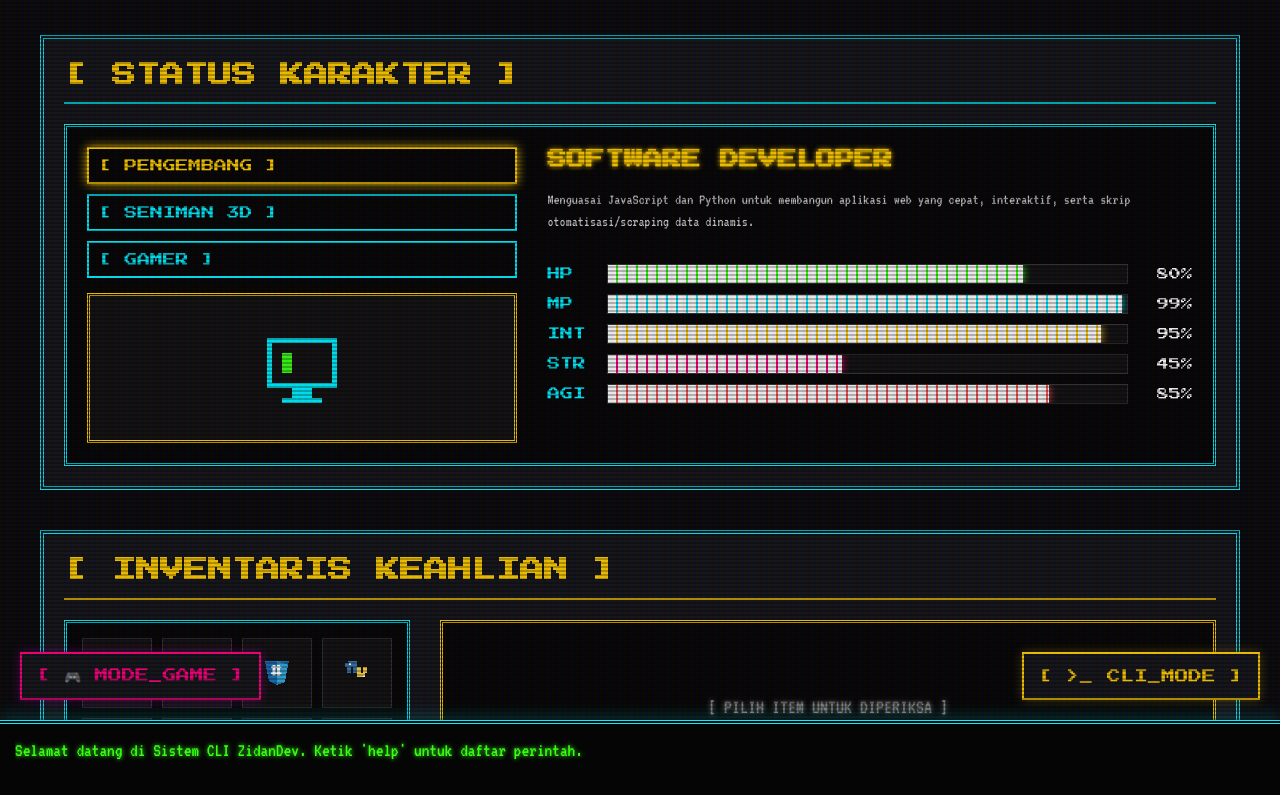
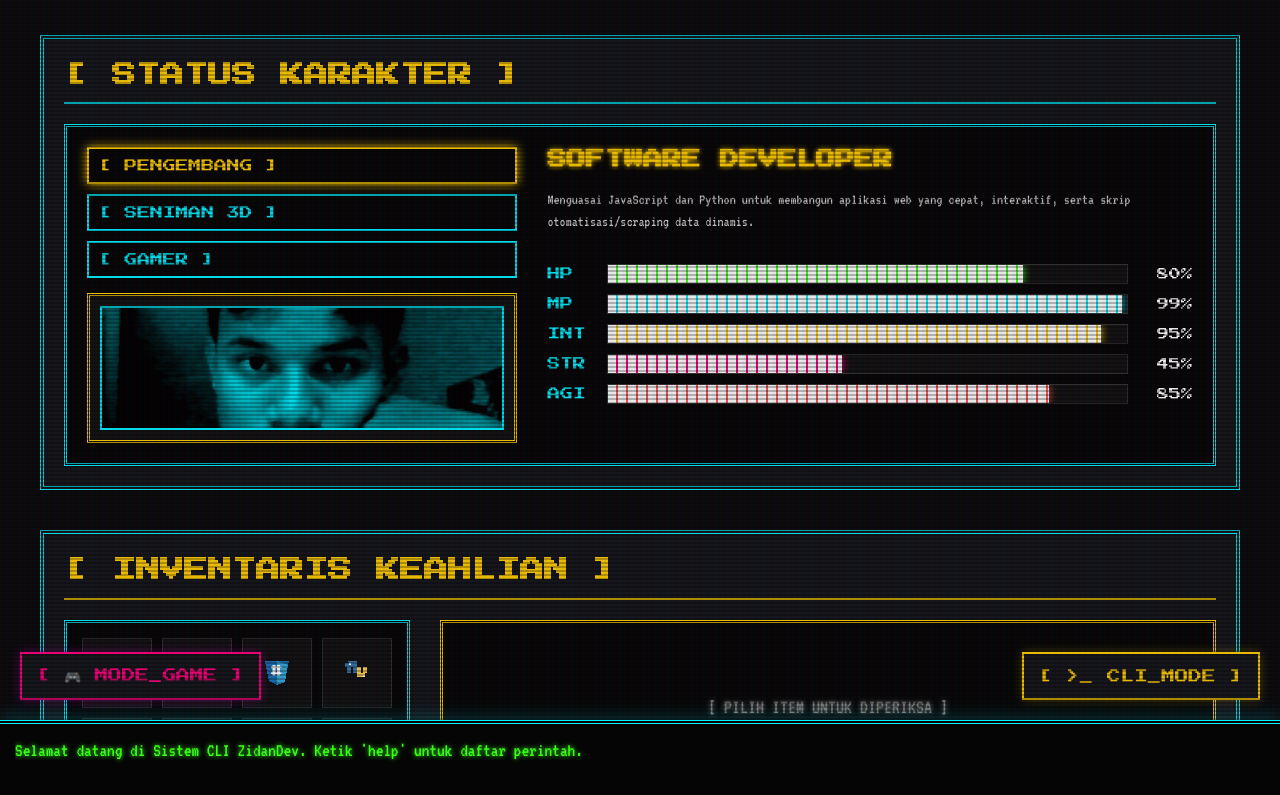
Before and after one commit to zidanLPTP/ZidanDev, a website built with Vite: page index.html in a window 1280 px wide. Shown: the part 80-875 px from the top of the page. Built offline with nearby package versions, Linux system fonts and the light colour scheme.

Commit message:
feat: implement retro photo filter for zidan.jpg with monochromatic theme overlays and SVG fallbacks

```diff
--- a/src/main.js
+++ b/src/main.js
@@ -231,8 +231,15 @@ document.addEventListener('DOMContentLoaded', () => {
       charName.textContent = char.name;
       charDesc.textContent = char.description;
 
-      // Update Portrait
-      portraitBox.innerHTML = getCharacterSprite(id);
+      // Update Portrait with retro photo filter and fallback
+      portraitBox.innerHTML = `
+        <div class="pixelated-photo-container ${id}">
+          <img src="/zidan.jpg" class="retro-photo" onerror="this.style.display='none'; this.nextElementSibling.style.display='block';" />
+          <div class="fallback-sprite" style="display: none;">
+            ${getCharacterSprite(id)}
+          </div>
+        </div>
+      `;
 
       // Render stats bars with dynamic widths
       statsContainer.innerHTML = '';
--- a/src/style.css
+++ b/src/style.css
@@ -826,3 +826,60 @@ h1, h2, h3 {
   color: #888;
   text-align: center;
 }
+
+/* Pixelated Retro Photo Filter */
+.pixelated-photo-container {
+  position: relative;
+  width: 100%;
+  height: 100%;
+  overflow: hidden;
+  display: flex;
+  align-items: center;
+  justify-content: center;
+  background-color: #000;
+  border: 2px solid var(--text-cyan);
+}
+
+.pixelated-photo-container.developer { border-color: var(--text-cyan); }
+.pixelated-photo-container.artist { border-color: var(--text-yellow); }
+.pixelated-photo-container.gamer { border-color: var(--text-magenta); }
+
+.retro-photo {
+  width: 100%;
+  height: 100%;
+  object-fit: cover;
+  image-rendering: pixelated;
+  image-rendering: crisp-edges;
+  filter: grayscale(1) contrast(1.8) brightness(1.1);
+  display: block;
+}
+
+.pixelated-photo-container::after {
+  content: '';
+  position: absolute;
+  top: 0;
+  left: 0;
+  width: 100%;
+  height: 100%;
+  pointer-events: none;
+}
+
+.pixelated-photo-container.developer::after {
+  background-color: var(--text-cyan);
+  mix-blend-mode: multiply;
+}
+
+.pixelated-photo-container.artist::after {
+  background-color: var(--text-yellow);
+  mix-blend-mode: multiply;
+}
+
+.pixelated-photo-container.gamer::after {
+  background-color: var(--text-magenta);
+  mix-blend-mode: multiply;
+}
+
+.fallback-sprite {
+  width: 100%;
+  height: 100%;
+}
```
Also changed, not shown: tests/character-ui.test.js (+25 -0 lines), public/zidan.jpg (added).
